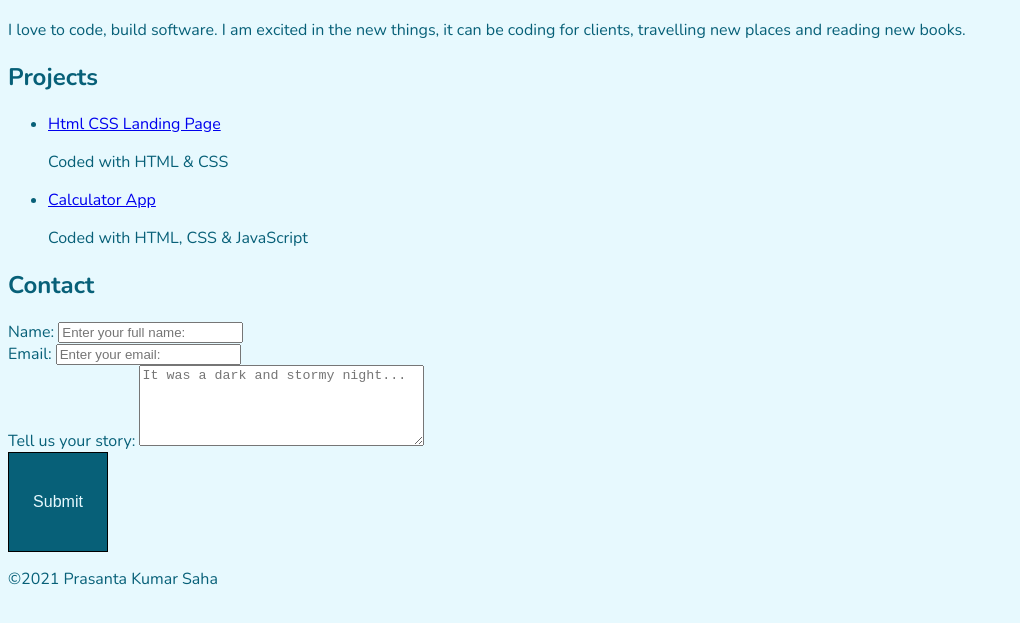
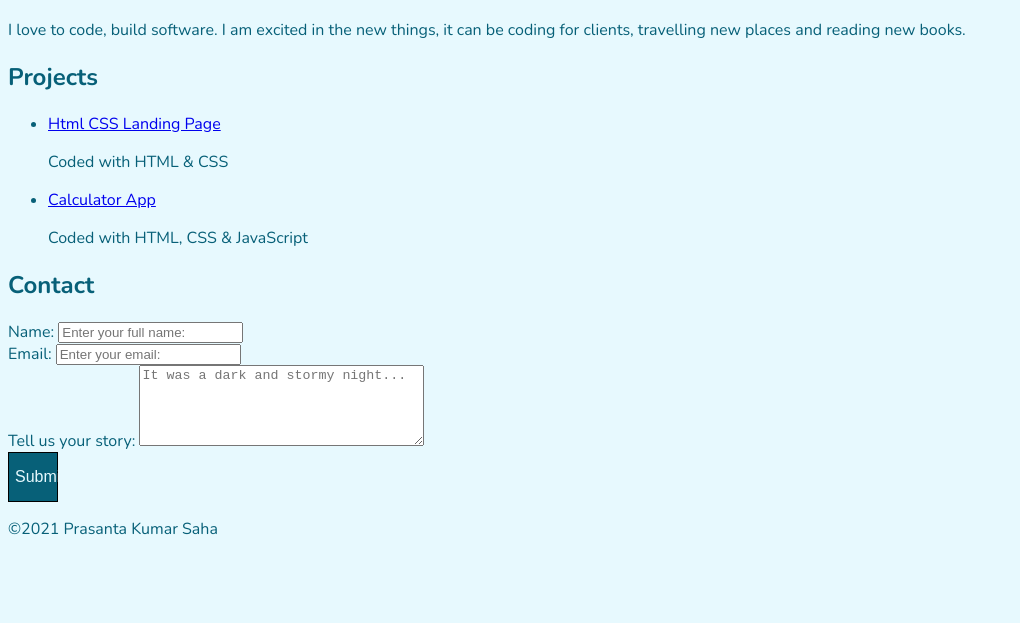
Before and after one commit to pkusaha/portfolio, a plain HTML site: page index.html in a window 1280 px wide. Shown: the part 119-742 px from the top of the page, without its empty margins (0-1020 px from the left). Drawn offline with nearby package versions, Linux system fonts and the light colour scheme.

Commit message:
Update file

```diff
--- a/css/style.css
+++ b/css/style.css
@@ -18,15 +18,15 @@ button {
   border-style: solid;
   border-width: 1px;
   display: block;
-  width: 100px;
-  height: 100px;
+  width: 50px;
+  height: 50px;
   transition: width 2s, height 2s, background-color 2s, transform 2s;
 }
 
 button:hover {
   background-color: #e7f9fe;
   color: #076078;
-  width: 100px;
-  height: 100px;
+  width: 50px;
+  height: 50px;
   transform: rotate(180deg);
 }
```
